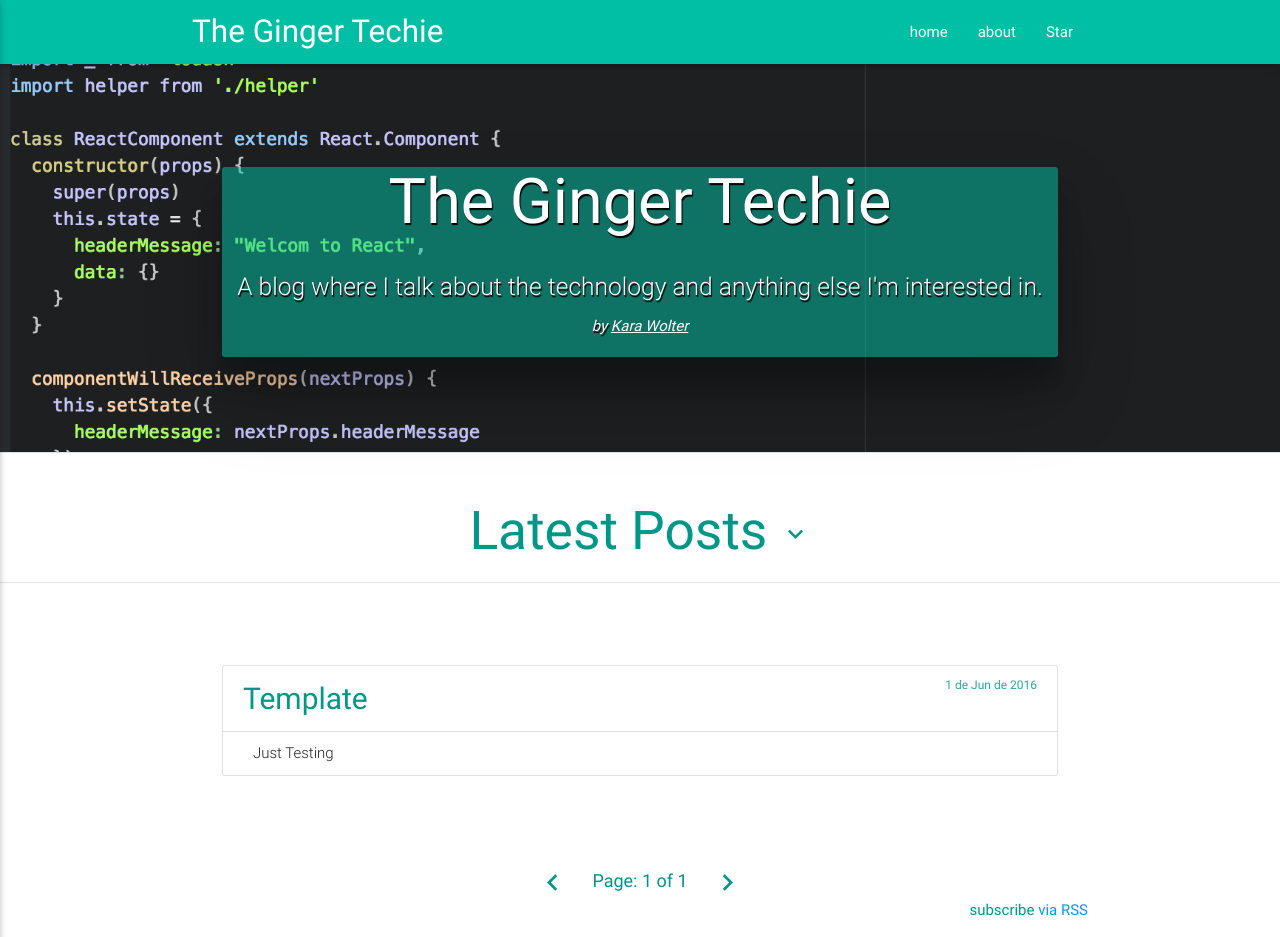
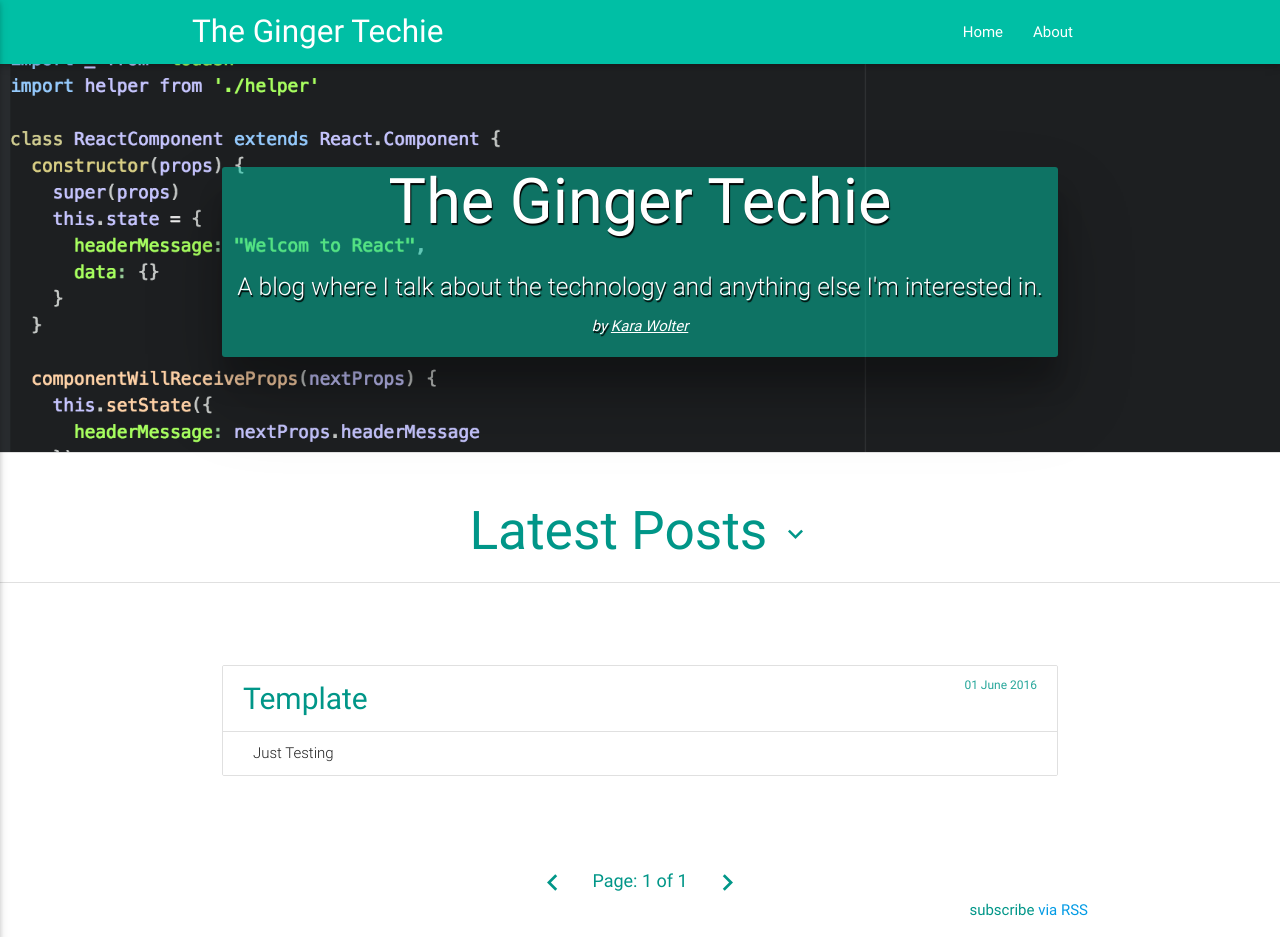
Before and after one commit to KaraWaldemer/KaraWaldemer.github.io, a Jekyll site: the page built from index.html, in a window 1280 px wide. Built offline with Jekyll 4.4.1, drawn with Linux system fonts in a browser that asks for light colours; the list of posts is cut into pages by our own code.

Commit message:
playing around

```diff
--- a/_data/navigation.yml
+++ b/_data/navigation.yml
@@ -1,5 +1,5 @@
 ---
-- title: home
+- title: Home
   url:
-- title: about
+- title: About
   url: me
--- a/_includes/header.html
+++ b/_includes/header.html
@@ -8,23 +8,23 @@
             <li><a href="{{ item.url | prepend: site.github.url }}">{{ item.title }}</a></li>
           {% endfor %}
 
-          {% if site.github.status == true %}
+          <!-- {% if site.github.status == true %}
             <li>
               <a class="github-button" href="https://github.com/{{ site.github.user }}/{{ site.github.repository }}" data-icon="octicon-star" data-style="mega" data-count-href="/{{ site.github.user }}/{{ site.github.repository }}/stargazers" data-count-api="/repos/{{ site.github.user }}/{{ site.github.repository }}#stargazers_count" data-count-aria-label="# stargazers on GitHub" aria-label="Star {{ site.github.user }}/{{ site.github.repository }} on GitHub">Star</a>
             </li>
-          {% endif %}
+          {% endif %} -->
 
         </ul>
         <ul class="side-nav" id="mobile-menu">
           {% for item in site.data.navigation %}
             <li><a href="{{ item.url | prepend: site.github.url }}">{{ item.title }}</a></li>
           {% endfor %}
-
+<!--
           {% if site.github.status == true %}
             <li style="padding-left: 25px;">
               <a class="github-button" href="https://github.com/{{ site.github.user }}/{{ site.github.repository }}" data-icon="octicon-star" data-style="mega" data-count-href="/{{ site.github.user }}/{{ site.github.repository }}/stargazers" data-count-api="/repos/{{ site.github.user }}/{{ site.github.repository }}#stargazers_count" data-count-aria-label="# stargazers on GitHub" aria-label="Star {{ site.github.user }}/{{ site.github.repository }} on GitHub">Star</a>
             </li>
-          {% endif %}
+          {% endif %} -->
         </ul>
     </div>
   </div>
--- a/_layouts/default.html
+++ b/_layouts/default.html
@@ -1,5 +1,5 @@
 <!DOCTYPE html>
-<html lang="pt-br">
+<html lang="en">
 
     <head>
         <!--Import Google Icon Font-->
@@ -11,7 +11,7 @@
 
       <!--Let browser know website is optimized for mobile-->
       <meta name="viewport" content="width=device-width, initial-scale=1.0"/>
-      <meta http-equiv="Content-Language" content="pt-br">
+      <meta http-equiv="Content-Language" content="en">
     </head>
   <body>
 
--- a/index.html
+++ b/index.html
@@ -33,7 +33,7 @@
           <li class="collection-header">
             <div>
               <a class="post-link teal-text post-title" href="{{ post.url | prepend: site.github.url }}">{{ post.title }}</a>
-              <div class="right post-meta secondary-content post-date">{{ post.date | date: "%-d de %b de %Y" }}</div>
+              <div class="right post-meta secondary-content post-date">{{ post.date | date_to_long_string }}</div>
             </div>
           </li>
           <li class="collection-item"><span class="post-description flow-text" style="font-size:15px">{{ post.description }}</span></li>
```
